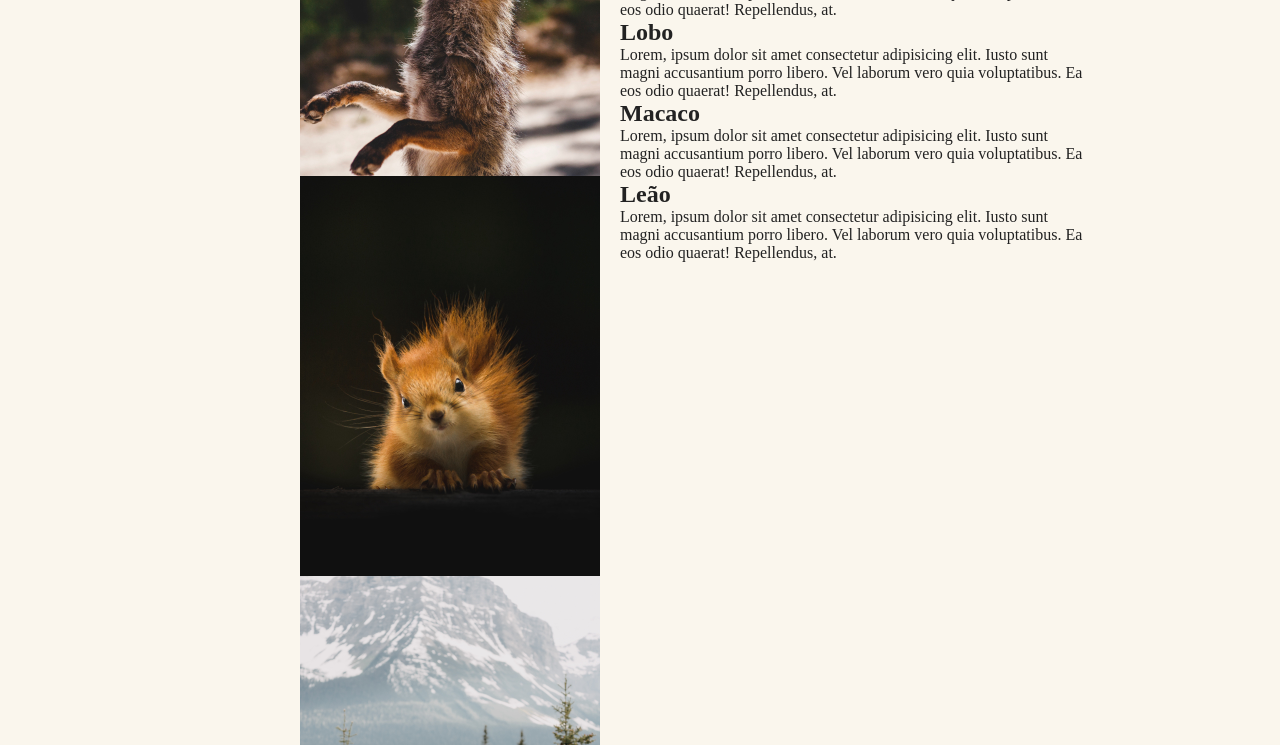
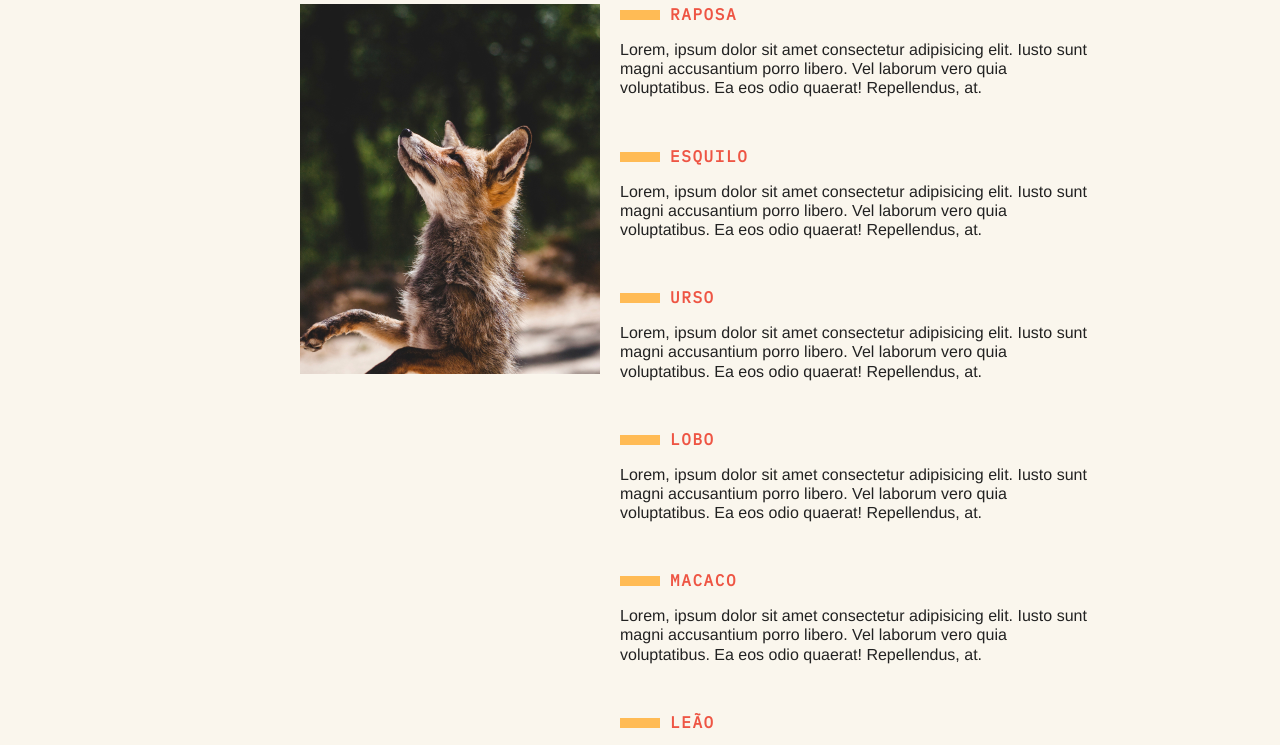
Before and after one commit to rafaelhmp/animais-fantasticos, a plain HTML site: page index.html in a window 1280 px wide. Shown: the part 356-1101 px from the top of the page. Drawn offline with Linux system fonts and the light colour scheme.

Commit message:
Estilizando introdução

```diff
--- a/css/style.css
+++ b/css/style.css
@@ -1,5 +1,5 @@
-@import url('https://fonts.googleapis.com/css2?family=IBM+Plex+Mono:wght@400;700&display=swap');
-
+@import url('https://fonts.googleapis.com/css2?family=IBM+Plex+Mono&display=swap');
+@import url('https://fonts.googleapis.com/css2?family=Playfair+Display+SC&display=swap');
 body, h1, h2, ul, li, p, dd, dt, dl {
   margin: 0px;
   padding: 0px;
@@ -21,6 +21,8 @@ body {
   display: grid;
   grid-template-columns: 1fr 120px minmax(300px, 800px) 1fr;
 }
+
+/* MENU */
 
 .menu {
   grid-column: 3 / 5;
@@ -48,6 +50,8 @@ body {
   letter-spacing: .1em;
 }
 
+/* ESTRUTURA */
+
 .grid-section {
   grid-column: 2 / 4;
   width: 100%;
@@ -58,3 +62,68 @@ body {
   gap: 20px;
   margin-bottom: 4rem;
 }
+
+/* INTRODUCAO */
+
+.titulo {
+  font-family: 'Playfair Display SC', Georgia;
+  font-size: 6rem;
+  line-height: 1;
+  font-weight: 400;
+  margin-bottom: 1rem;
+  grid-column: 1 / 4;
+}
+
+.animais h2 {
+  font-family: 'IBM Plex Mono', monospace;
+  font-size: 1rem;
+  text-transform: uppercase;
+  letter-spacing: .1em;
+  margin-bottom: 1rem;
+  color: #e54;
+}
+
+.animais h2::before {
+  content: '';
+  display: inline-block;
+  width: 40px;
+  height: 10px;
+  margin-right: 10px;
+  background: #fb5;
+}
+
+.animais p {
+  font-family: Helvetica, Arial;
+  line-height: 1.2;
+  margin-bottom: 1rem;
+}
+
+.animais-lista {
+  height: 370px;
+  overflow-y: scroll;
+  grid-column: 2;
+}
+
+.animais-lista::-webkit-scrollbar {
+  width: 18px;
+}
+
+.animais-lista::-webkit-scrollbar-thumb {
+  background: #fb5;
+  border-left: 4px solid #faf6ed;
+  border-right: 4px solid #faf6ed;
+}
+
+.animais-lista::-webkit-scrollbar-track {
+  background: #faf6ed;
+}
+
+.animais-descricao {
+  grid-column: 3;
+}
+
+.animais-descricao section {
+  margin-bottom: 3rem;
+}
+
+/* FAQ */
--- a/index.html
+++ b/index.html
@@ -18,7 +18,7 @@
   </nav>
   <section class="grid-section animais" id="animais">
     <h1 class="titulo">Animais Fantásticos</h1>
-    <ul>
+    <ul class="animais-lista">
       <li>
         <img src="img/imagem1.jpg" alt="Animal Fantástico 1">
       </li>
```
